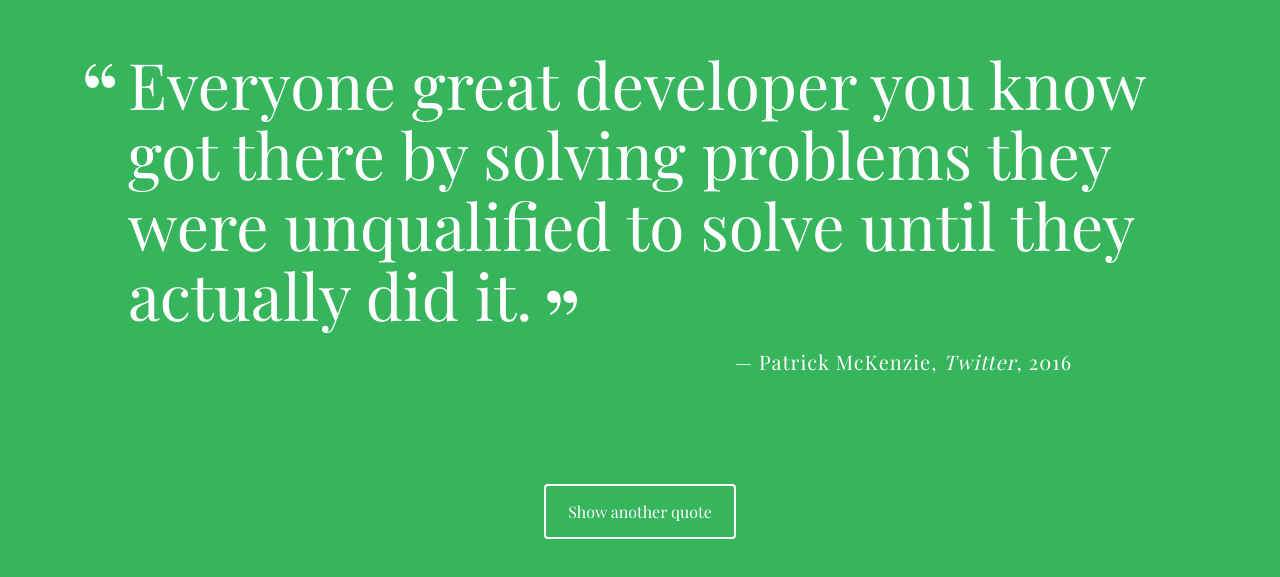
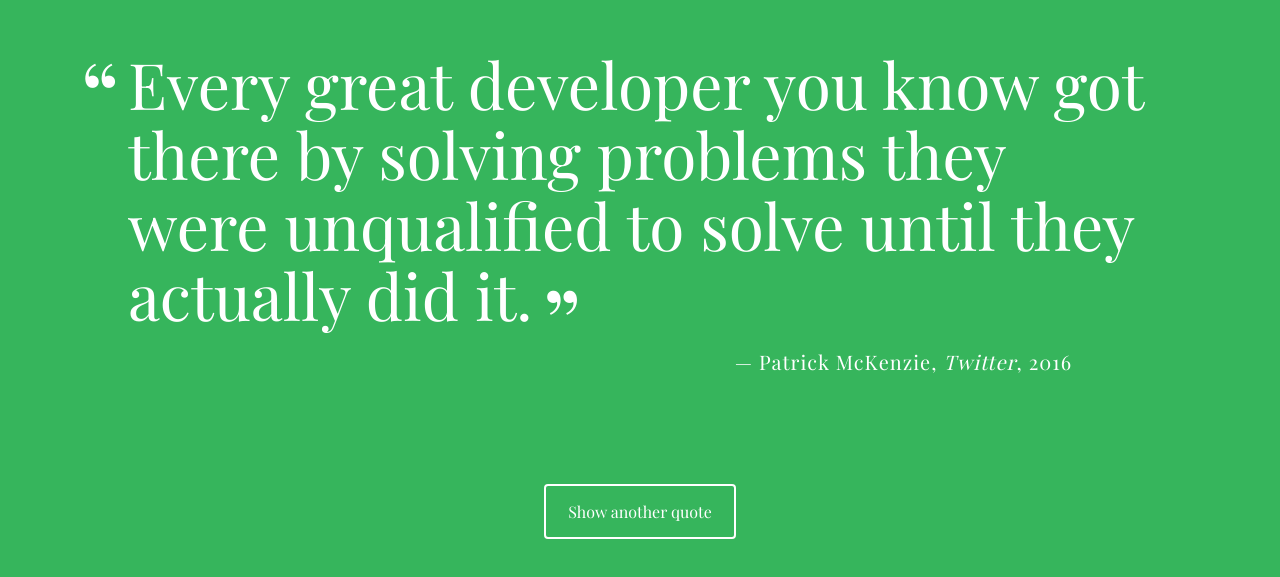
Before and after one commit to johnMedlockDev/techdegree-project-1, a plain HTML site: page index.html in a window 1280 px wide. Shown: the part 111-688 px from the top of the page. Drawn offline with nearby package versions, Linux system fonts and the light colour scheme; a web font is replaced by a local one.

Commit message:
Still...

```diff
--- a/index.html
+++ b/index.html
@@ -16,8 +16,8 @@
     <div class="container">
       <div id="quote-box">
         <p class="quote">
-          Everyone great developer you know got there by solving problems they
-          were unqualified to solve until they actually did it.
+          Every great developer you know got there by solving problems they were
+          unqualified to solve until they actually did it.
         </p>
         <p class="source">
           Patrick McKenzie<span class="citation">Twitter</span
```
